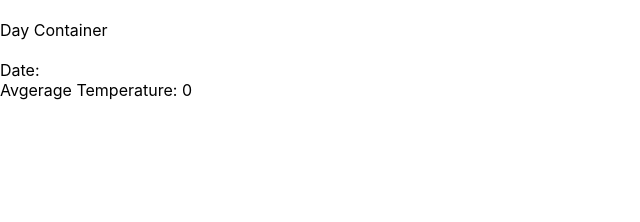
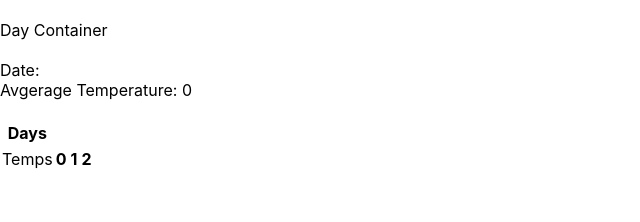
Before and after one commit to wakennedy/weather2, a React (Create React App) app: page / in a window 1280 px wide. Shown: the top 222 px of the page, without its empty margins (0-640 px from the left). Built offline with nearby package versions, Linux system fonts and the light colour scheme; no server answers.

Commit message:
table html

```diff
--- a/src/daysContainer.js
+++ b/src/daysContainer.js
@@ -2,17 +2,34 @@ import React, { Component, Fragment } from "react";
 import Day from "./day.js";
 
 export default class DaysContainer extends Component {
-  renderDays = () => {
+  renderInfo = () => {
     const { forecastInfo } = this.props;
     return forecastInfo.forecast.forecastday.map((day) => <Day info={day} />);
   };
+  renderDays() {
+    const { forecastInfo } = this.props;
+    return forecastInfo.forecast.forecastday.map((info) => (
+      <th>{info.day.date}</th>
+    ));
+  }
   render() {
     return (
       <Fragment>
         <div>Day Container</div>
         <br />
-        <div>{this.renderDays()}</div>
+        <div>{this.renderInfo()}</div>
         <br />
+        <table>
+          <tr>
+            <th>Days</th>
+            {this.renderDays()}
+          </tr>
+          <tr />
+          Temps
+          <th>0</th>
+          <th>1</th>
+          <th>2</th>
+        </table>
       </Fragment>
     );
   }
```
Also changed, not shown: 1 other file (tests, documents, lock files or other folders).
